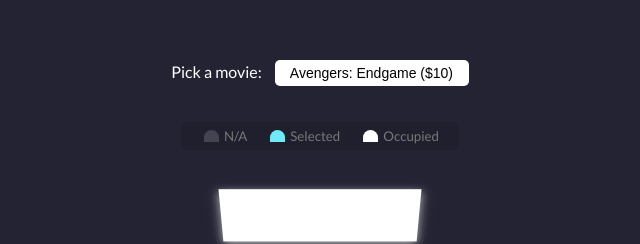
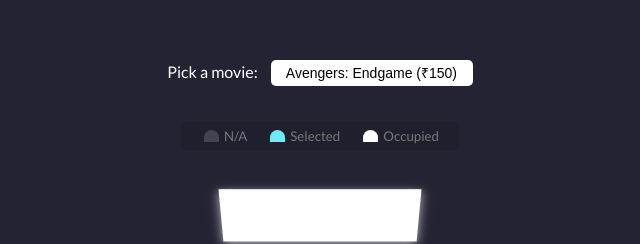
Before and after one commit to khaleel-lab/JavaScript-20Web-Projects, a plain HTML site: page movie-seat-booking/index.html in a window 1280 px wide. Shown: the part 170-414 px from the top of the page, 320-960 px from the left. Drawn offline with Linux system fonts and the light colour scheme.

Commit message:
currency symbol change

```diff
--- a/movie-seat-booking/index.html
+++ b/movie-seat-booking/index.html
@@ -11,10 +11,10 @@
 		<div class="movie-container">
 			<label> Pick a movie:</label>
 			<select id="movie">
-				<option value="10">Avengers: Endgame ($10)</option>
-				<option value="12">Joker ($12)</option>
-				<option value="8">Toy Story 4 ($8)</option>
-				<option value="9">The Lion King ($9)</option>
+				<option value="150">Avengers: Endgame (₹150)</option>
+				<option value="120">Joker (₹120)</option>
+				<option value="80">Toy Story 4 (₹80)</option>
+				<option value="100">The Lion King (₹100)</option>
 			</select>
 		</div>
 
```
